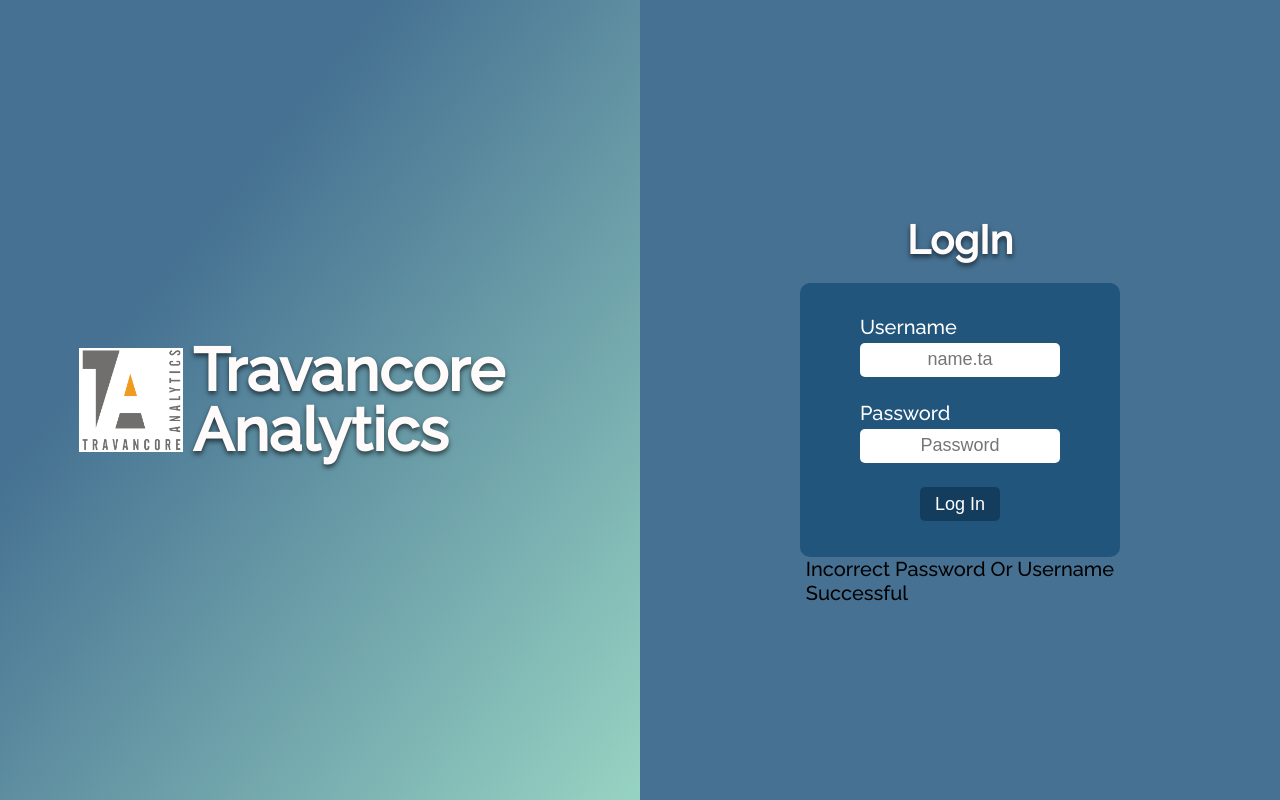
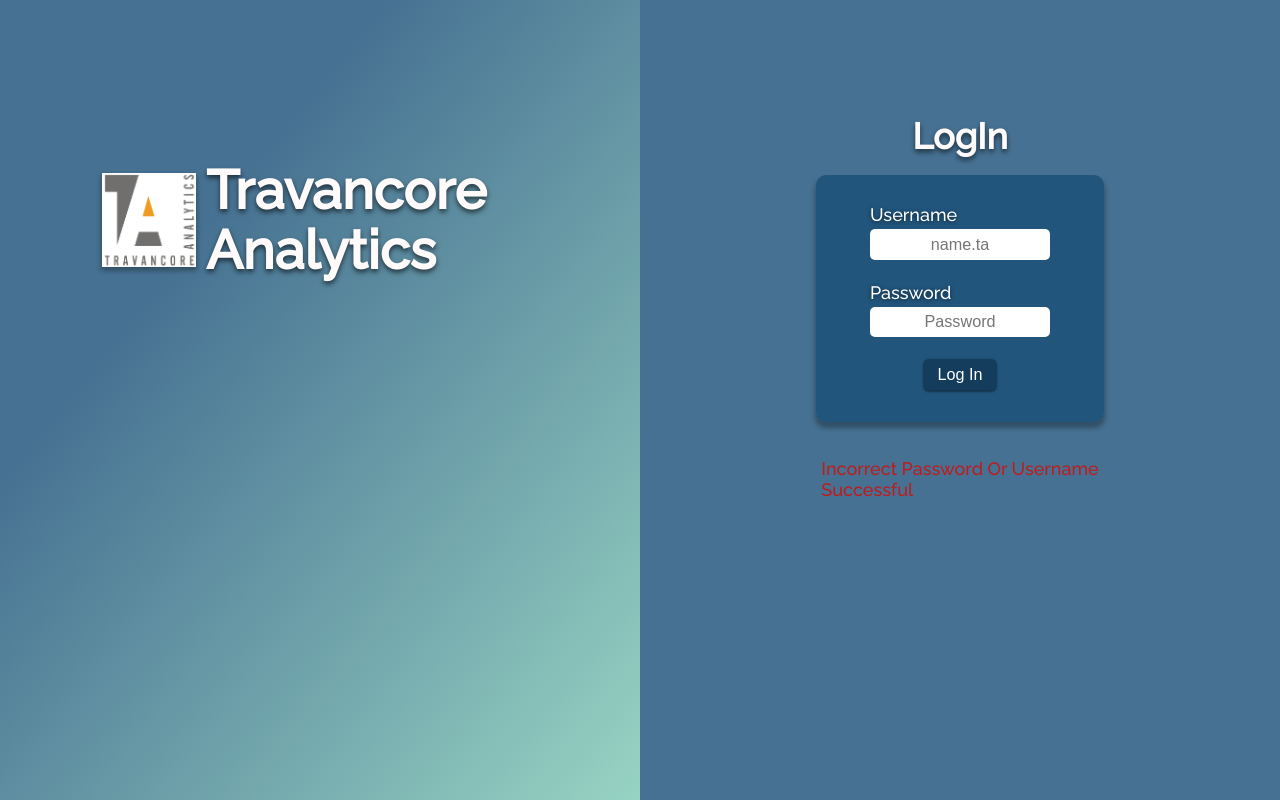
Before and after one commit to beeragere/statusReportProject, a React (Create React App) app: page / in a window 1280 px wide. Built offline with nearby package versions, Linux system fonts and the light colour scheme.

Commit message:
added style to login form add serverError and loginError messages

```diff
--- a/src/App.css
+++ b/src/App.css
@@ -7,12 +7,16 @@
 }
 
 :root {
-  font-size: 20px;
+  font-size: 18px;
   font-family: 'Raleway', sans-serif;
 }
 
 body {
   height: 100vh;
+  -webkit-user-select: none;
+     -moz-user-select: none;
+      -ms-user-select: none;
+          user-select: none;
 }
 
 .app {
@@ -53,6 +57,9 @@
 }
 
 .app .companyHolder .nameHolder {
+  margin-top: 25%;
+  -ms-flex-item-align: start;
+      align-self: flex-start;
   display: -webkit-box;
   display: -ms-flexbox;
   display: flex;
@@ -73,10 +80,13 @@
 .app .companyHolder .nameHolder .logo {
   height: 5.2rem;
   width: 5.2rem;
-  background-image: url("loginPage/images/logo.jpg");
+  background-image: url("loginPage/images/logo.jpg"), -webkit-gradient(linear, left top, left bottom, from(rgba(24, 78, 119, 0.8)), to(rgba(82, 182, 154, 0.6)));
+  background-image: url("loginPage/images/logo.jpg"), linear-gradient(rgba(24, 78, 119, 0.8), rgba(82, 182, 154, 0.6));
   background-position: center;
   background-repeat: no-repeat;
   background-size: cover;
+  -webkit-box-shadow: 0px 3px 5px 1px rgba(0, 0, 0, 0.3);
+          box-shadow: 0px 3px 5px 1px rgba(0, 0, 0, 0.3);
 }
 
 .app .companyHolder .nameHolder .name {
@@ -98,9 +108,9 @@
   -webkit-box-direction: normal;
       -ms-flex-direction: column;
           flex-direction: column;
-  -webkit-box-pack: center;
-      -ms-flex-pack: center;
-          justify-content: center;
+  -webkit-box-pack: start;
+      -ms-flex-pack: start;
+          justify-content: flex-start;
   -webkit-box-align: center;
       -ms-flex-align: center;
           align-items: center;
@@ -110,6 +120,7 @@
   color: #FFFBFB;
   font-size: 2rem;
   margin: 1rem;
+  margin-top: 18%;
   text-shadow: 0 3px 5px rgba(0, 0, 0, 0.6);
 }
 
@@ -127,6 +138,12 @@
   row-gap: 4px;
   border: none;
   border-radius: 10px;
+  -webkit-box-shadow: 0px 5px 5px 1px rgba(0, 0, 0, 0.3);
+          box-shadow: 0px 5px 5px 1px rgba(0, 0, 0, 0.3);
+}
+
+.app .loginHolder form label {
+  text-shadow: 0 1px 4px rgba(0, 0, 0, 0.6);
 }
 
 .app .loginHolder form input {
@@ -141,7 +158,9 @@
 }
 
 .app .loginHolder form input:focus {
-  outline: none;
+  outline: 2px solid black;
+  -webkit-transition: 100ms all;
+  transition: 100ms all;
 }
 
 .app .loginHolder form .button {
@@ -151,5 +170,20 @@
   width: 4rem;
   margin-left: auto;
   margin-right: auto;
+  -webkit-box-shadow: 0 1px 2px 1px rgba(0, 0, 0, 0.4);
+          box-shadow: 0 1px 2px 1px rgba(0, 0, 0, 0.4);
+}
+
+.app .loginHolder form .button:focus {
+  outline: none;
+}
+
+.app .loginHolder form .button:active {
+  background-color: rgba(24, 78, 119, 0.8);
+}
+
+.app .loginHolder .messages {
+  margin-top: 2rem;
+  color: #be1c1c;
 }
 /*# sourceMappingURL=App.css.map */
--- a/src/loginPage/CompanyName.js
+++ b/src/loginPage/CompanyName.js
@@ -1,4 +1,5 @@
 const CompanyName = (props) => {
+    // document.querySelector("title").innerHTML = "Login Page";
     return(
         <div className="companyHolder">
             <div className="nameHolder">
--- a/src/loginPage/ErrorMessage.js
+++ b/src/loginPage/LoginErrorMessage.js
@@ -1,4 +1,4 @@
-const ErrorMessage = () => {
+const LoginErrorMessage = () => {
     return(
         <div className="errorMessage">
             Incorrect Password Or Username
@@ -6,4 +6,4 @@
     )
 }
 
-export default ErrorMessage;
+export default LoginErrorMessage;
--- a/src/loginPage/LoginTemplate.js
+++ b/src/loginPage/LoginTemplate.js
@@ -1,12 +1,12 @@
-import ErrorMessage from "./ErrorMessage";
-import SuccessMessage from "./SuccessMessage";
+import LoginErrorMessage from "./LoginErrorMessage";
+import ServerErrorMessage from "./ServerErrorMessage";
 const LoginTemplate = (props) => {
     return(
         <div className="loginHolder">
             <h2 className="name">
                 LogIn
             </h2>
-            <form>
+            <form action="#">
                 <label htmlFor="userName">Username</label>
                 <input type="text" name="userName" defaultValue="" placeholder="name.ta"/>
                 <label htmlFor="password">Password</label>
@@ -14,8 +14,8 @@
                 <input className="button" type="submit" value="Log In"/>
             </form>
             <div className="messages">
-                <ErrorMessage/>
-                <SuccessMessage/>
+                <LoginErrorMessage/>
+                <ServerErrorMessage/>
             </div>
         </div>
     )
--- a/src/loginPage/SuccessMessage.js
+++ b/src/loginPage/ServerErrorMessage.js
@@ -1,4 +1,4 @@
-const SuccessMessage = () => {
+const ServerErrorMessage = () => {
     return(
         <div className="errorMessage">
             Successful
@@ -6,4 +6,4 @@
     )
 }
 
-export default SuccessMessage;
+export default ServerErrorMessage;
```
